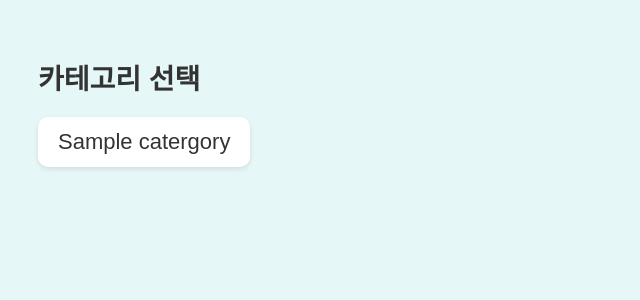
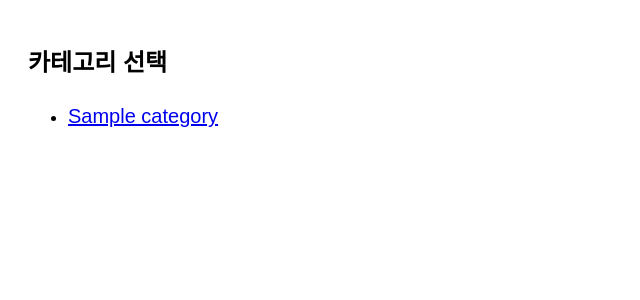
Before and after one commit to Parkdonghae/disaster_quiz_app, a Flask app: template templates/home.html in a window 1280 px wide. Shown: the top 300 px of the page, without its empty margins (0-640 px from the left). Run offline with Flask 2, Linux system fonts and the light colour scheme; the template is opened without the code that fills it: most values are stand-ins (such as "Sample title", 1, 10 or a date in 2020).

Commit message:
구버전 다시시행

```diff
--- a/templates/home.html
+++ b/templates/home.html
@@ -8,40 +8,16 @@
     body {
       font-family: Arial, sans-serif;
       font-size: 18px;
-            padding: 30px;
-            background-color: #e6f7f7; /* 연한 민트 배경 */
+      padding: 20px;
+      line-height: 1.6;
     }
-
     h1 {
-            font-size: 28px;
-            margin-bottom: 20px;
-            color: #333;
+      font-size: 24px;
     }
-
-        ul {
-            list-style: none;
-            padding: 0;
-        }
-
-        li {
-            margin: 15px 0;
-        }
-
-        li a {
-            font-size: 22px;
-            text-decoration: none;
-            color: #333;
-            padding: 12px 20px;
-            border-radius: 10px;
-            background-color: #ffffff;
-            box-shadow: 0 2px 5px rgba(0,0,0,0.1);
-            display: inline-block;
-            transition: background-color 0.3s, transform 0.2s;
-        }
-
-        li a:hover {
-            background-color: #d0f0f0;
-            transform: translateY(-2px);
+    a {
+      display: block;
+      margin: 10px 0;
+      font-size: 20px;
     }
   </style>
 </head>
@@ -49,9 +25,7 @@
   <h1>카테고리 선택</h1>
   <ul>
     {% for category in categories %}
-        <li>
-            <a href="/quiz/ {{catergory['id']}}">{{catergory['name']}}</a>
-        </li>
+      <li><a href="{{ url_for('start', category=category) }}">{{ category }}</a></li>
     {% endfor %}
   </ul>
 </body>
```
Lines whose indentation alone changed are shown as unchanged.
